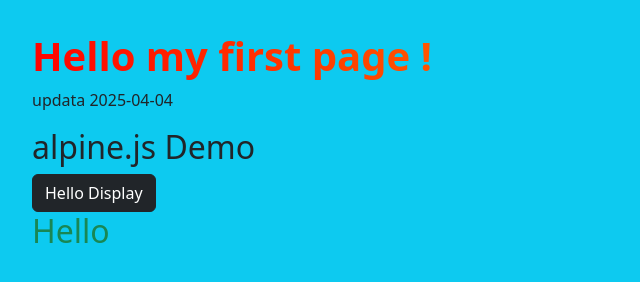
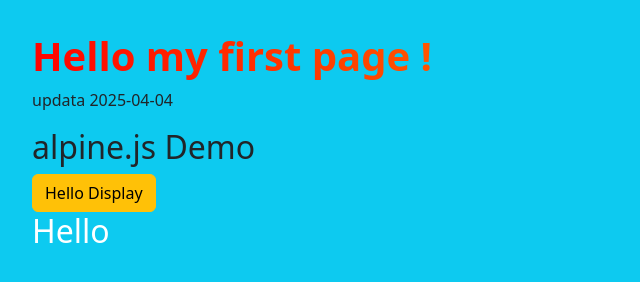
Before and after one commit to EddieKarous/demo, a plain HTML site: page index.html in a window 1280 px wide. Both pictures are taken after a click on the button "Hello Display". Shown: the whole page, without its empty margins (0-640 px from the left). Drawn offline with nearby package versions, Linux system fonts and the light colour scheme.

Commit message:
變更按鈕顏色

```diff
--- a/index.html
+++ b/index.html
@@ -29,8 +29,8 @@
     <p>updata 2025-04-04</p>
     <h2>alpine.js Demo</h2>
     <div x-data="{display:false}">
-        <button x-on:click="display=!display" class="btn btn-dark">Hello Display</button>
-        <h2 x-show="display" class="text-success">Hello</h2>
+        <button x-on:click="display=!display" class="btn btn-warning">Hello Display</button>
+        <h2 x-show="display" class="text-white">Hello</h2>
     </div>
 </body>
 
```
Also changed, not shown: 1 other file.
